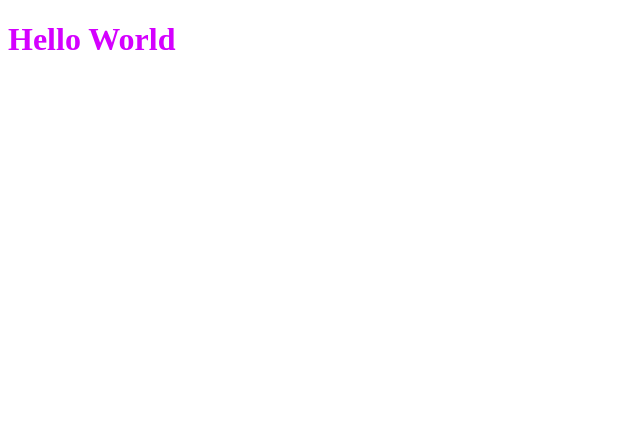
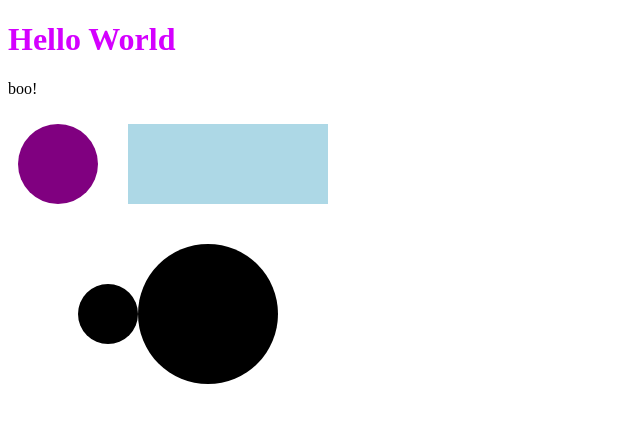
Before and after one commit to ManonNoire/ManonNoire.github.io, a plain HTML site: page index.html in a window 1280 px wide. Shown: the whole page, without its empty margins (0-640 px from the left). Drawn offline with nearby package versions, Linux system fonts and the light colour scheme.

Commit message:
color viz

```diff
--- /dev/null
+++ b/firstViz.js
@@ -0,0 +1,31 @@
+let width=970
+let height=700
+
+var svg = d3.select("#viz")
+            .append("svg")
+            .attr("width", width)
+            .attr("height", height)
+            .style("width", width)
+            .style("height",height)
+
+    svg.append("circle")
+        .attr("cx", 50)
+        .attr("cy", 50)
+        .attr("r", 40)
+        .attr("fill", "purple")
+    svg.append("rect")
+        .attr("x", 120)
+        .attr("y", 10)
+        .attr("width", 200)
+        .attr("height", 80)
+        .attr("fill", "lightblue")
+data = [30, 70]
+all = svg.selectAll()
+            .data(data)
+            .enter()
+all.append("circle")
+    .attr("cx", (d, i) => (i + 1) * 100)
+    .attr("cy", 200)
+    .attr("r", (d, i) => d)
+    .attr("fill", "black")
+console.log("Hello! :)")
--- a/index.html
+++ b/index.html
@@ -2,9 +2,13 @@
 <html>
     <head>
         <link rel="stylesheet" href="index.css">
+        <script src="https://d3js.org/d3.v7.min.js"></script>
     </head>
 
     <body>
         <h1>Hello World</h1>
+        <p>boo!</p>
+        <div id="viz"></div>
+        <script src="firstViz.js"></script>
     </body>
 </html>
```
